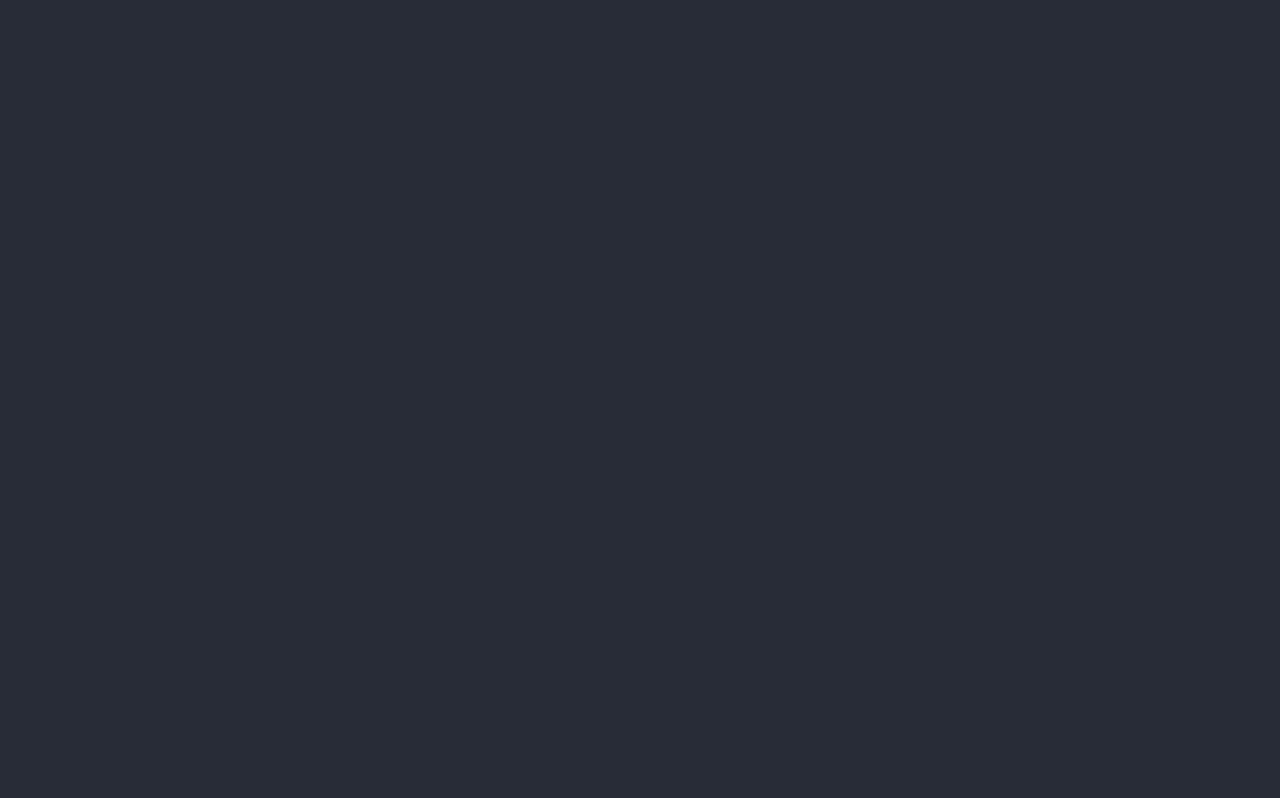
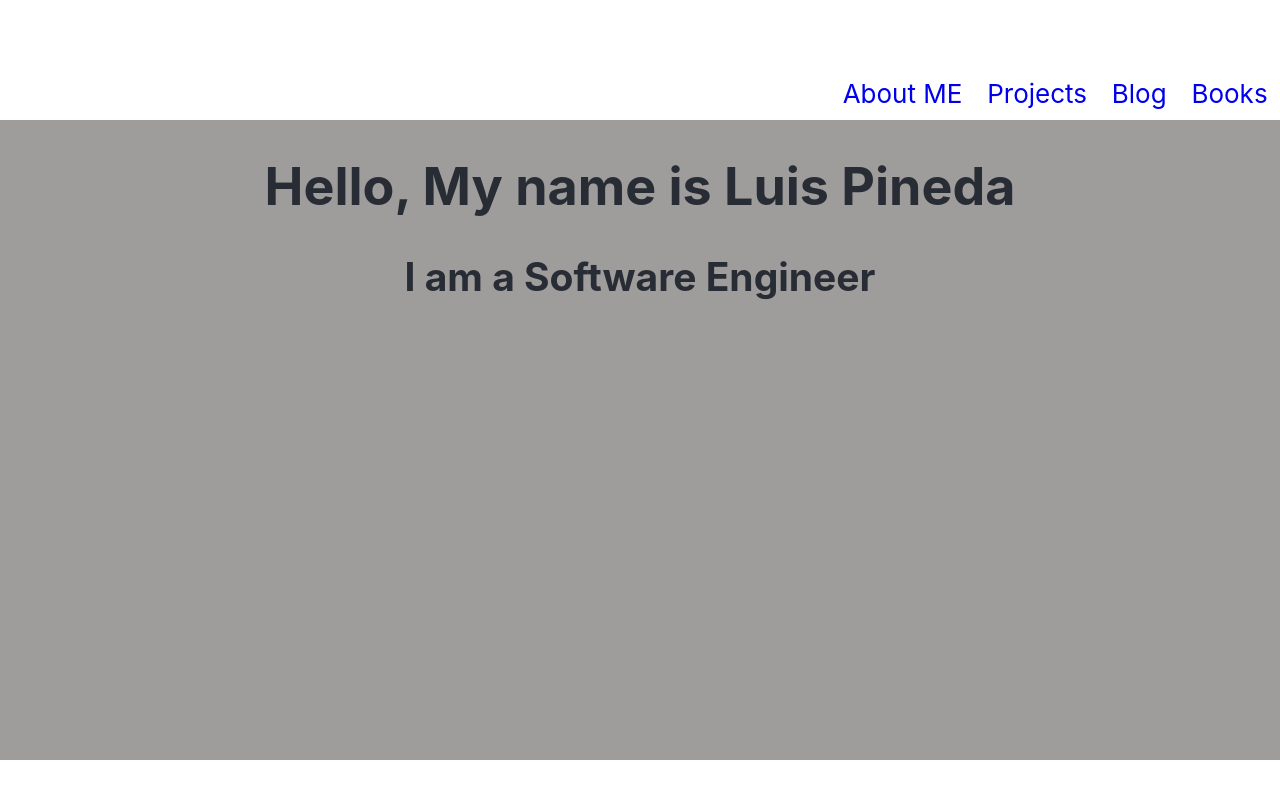
Before and after one commit to LuisPinedaJR/portfolio-site-2021, a React (Create React App) app: page / in a window 1280 px wide. Built offline with nearby package versions, Linux system fonts and the light colour scheme.

Commit message:
setting up navabar

```diff
--- a/src/App.css
+++ b/src/App.css
@@ -14,14 +14,14 @@
 }
 
 .App-header {
-  background-color: #282c34;
+  background-color: white;
   min-height: 100vh;
   display: flex;
   flex-direction: column;
   align-items: center;
   justify-content: center;
   font-size: calc(10px + 2vmin);
-  color: white;
+  color: #282c34;
 }
 
 .App-link {
--- a/src/App.js
+++ b/src/App.js
@@ -1,4 +1,6 @@
 //import logo from './logo.svg'
+import Navbar from './components/navbar'
+import Intro from './components/intro'
 import './App.css'
 
 function App() {
@@ -17,6 +19,8 @@ function App() {
         >
           Learn React
         </a> */}
+        <Navbar />
+        <Intro />
       </header>
     </div>
   )
--- /dev/null
+++ b/src/components/intro.css
@@ -0,0 +1,5 @@
+.intro {
+  background: rgb(159, 156, 156);
+  height: 80vh;
+  width: 100vw;
+}
--- /dev/null
+++ b/src/components/intro.js
@@ -0,0 +1,13 @@
+import React, { Component } from 'react'
+import './intro.css'
+
+export default class intro extends Component {
+  render() {
+    return (
+      <div className="intro">
+        <h1>Hello, My name is Luis Pineda</h1>
+        <h2>I am a Software Engineer</h2>
+      </div>
+    )
+  }
+}
--- /dev/null
+++ b/src/components/navbar.css
@@ -0,0 +1,16 @@
+.navbar {
+  height: 10vh;
+  width: 100vw;
+}
+.nav-list {
+  list-style-type: none;
+  display: flex;
+  flex-direction: row;
+  justify-content: flex-end;
+}
+.nav-list li {
+  padding: 1%;
+}
+.nav-list a {
+  text-decoration: none;
+}
--- /dev/null
+++ b/src/components/navbar.js
@@ -0,0 +1,27 @@
+import React, { Component } from 'react'
+import './navbar.css'
+
+export default class Header extends Component {
+  render() {
+    return (
+      <div className="navbar">
+        <nav>
+          <ul className="nav-list">
+            <li>
+              <a href="/">About ME</a>
+            </li>
+            <li>
+              <a href="/">Projects</a>
+            </li>
+            <li>
+              <a href="/">Blog</a>
+            </li>
+            <li>
+              <a href="/">Books</a>
+            </li>
+          </ul>
+        </nav>
+      </div>
+    )
+  }
+}
```
Also changed, not shown: src/components/Header.js (deleted), src/components/header.css (deleted).
